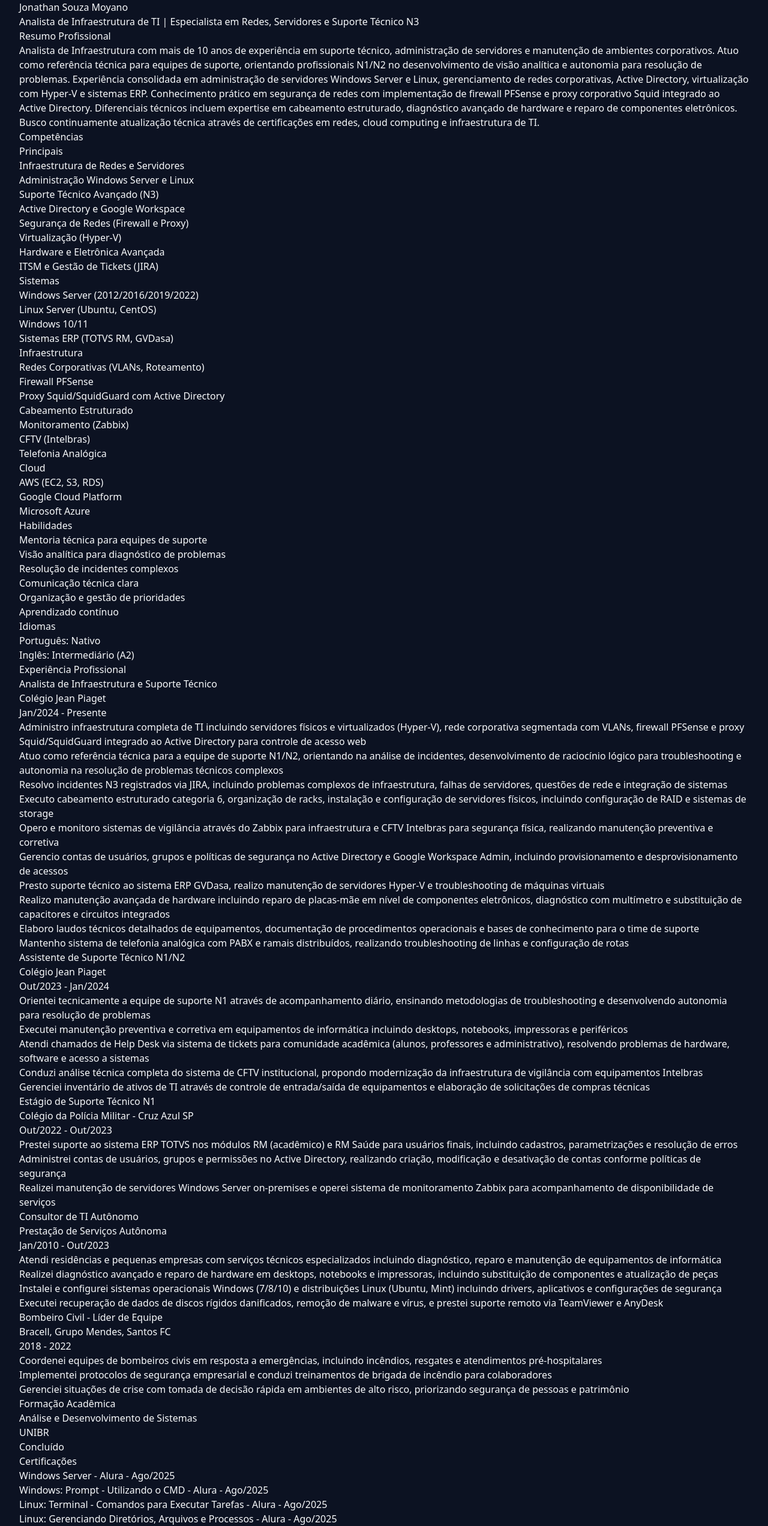
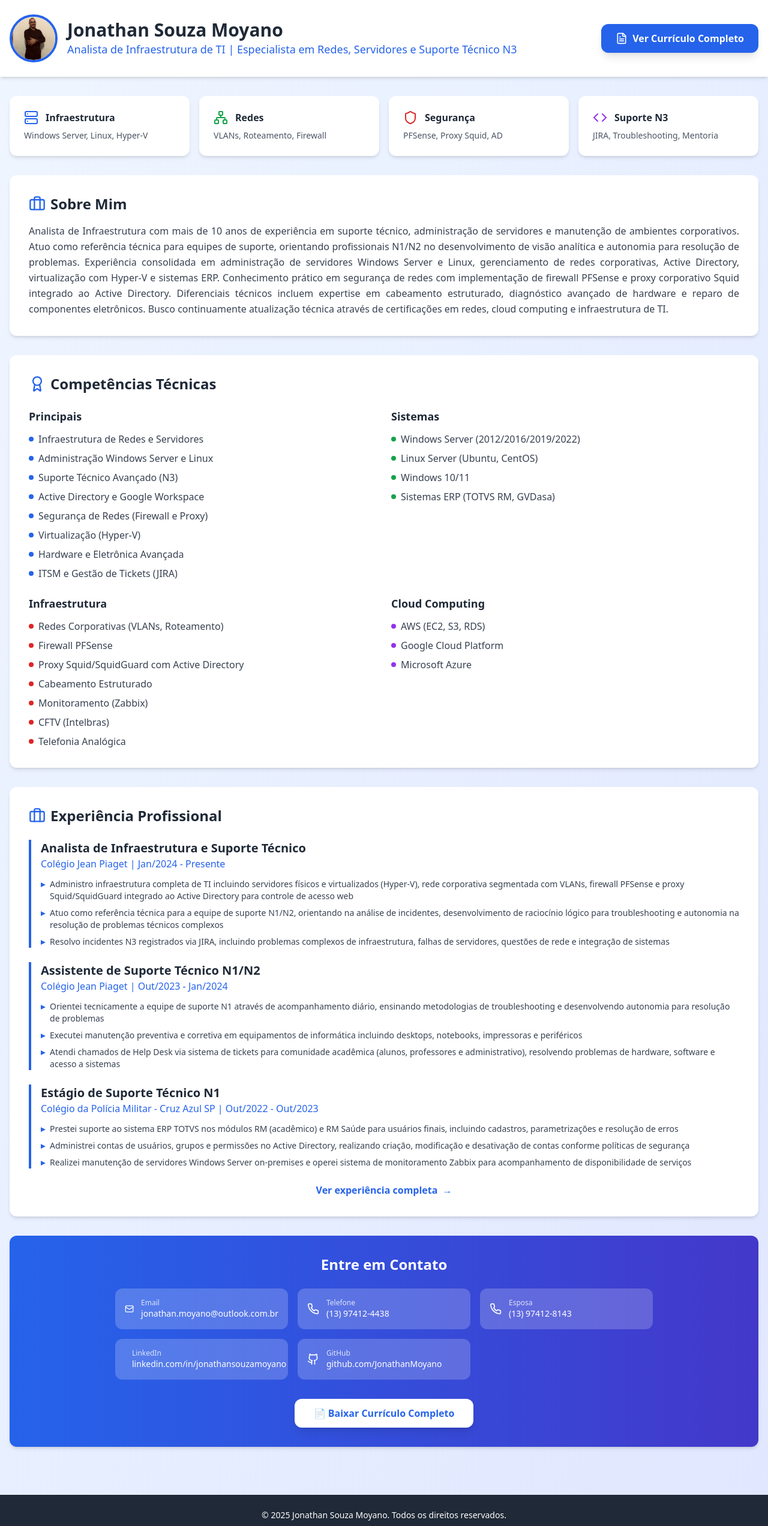
Before and after one commit to JonathanMoyano/curriculo, a Next.js app: page / in a window 1280 px wide. Shown: the top 2544 px of the page at 60% size. Built offline with nearby package versions, Linux system fonts and the light colour scheme.

Commit message:
Atualizar o index.jsx

```diff
--- a/src/pages/index.jsx
+++ b/src/pages/index.jsx
@@ -1,138 +1,298 @@
-// EXEMPLO DE INDEX.JS COM PROTEÇÕES CONTRA UNDEFINED
-// Substitua no seu src/pages/index.js
-
 import React from 'react';
+import Head from 'next/head';
+import Link from 'next/link';
 import { cvData } from '@/data/cv-data';
+import {
+  Mail,
+  Phone,
+  Linkedin,
+  Github,
+  MapPin,
+  FileText,
+  Briefcase,
+  Award,
+  Code,
+  Server,
+  Network,
+  Shield
+} from 'lucide-react';
 
 export default function Home() {
   return (
-    <div className="container">
-      <header>
-        <h1>{cvData.profile?.name || 'Nome não disponível'}</h1>
-        <p>{cvData.profile?.title?.pt || 'Título não disponível'}</p>
+    <>
+      <Head>
+        <title>{cvData.profile?.name || 'Currículo'} - Analista de Infraestrutura de TI</title>
+        <meta name="description" content="Currículo profissional de Analista de Infraestrutura de TI especializado em Redes, Servidores e Suporte Técnico N3" />
+        <meta name="viewport" content="width=device-width, initial-scale=1" />
+        <link rel="icon" href="/favicon.ico" />
+      </Head>
+
+      <div className="min-h-screen bg-gradient-to-br from-blue-50 to-indigo-100">
+        {/* Header */}
+        <header className="bg-white shadow-md">
+          <div className="container mx-auto px-4 py-6">
+            <div className="flex flex-col md:flex-row items-center justify-between gap-4">
+              <div className="flex items-center gap-4">
+                {cvData.profile?.image && (
+                  <img
+                    src={cvData.profile.image}
+                    alt={cvData.profile?.name || 'Profile'}
+                    className="w-20 h-20 rounded-full border-4 border-blue-600 object-cover"
+                  />
+                )}
+                <div>
+                  <h1 className="text-3xl font-bold text-gray-800">
+                    {cvData.profile?.name || 'Nome'}
+                  </h1>
+                  <p className="text-lg text-blue-600 font-medium">
+                    {cvData.profile?.title?.pt || 'Título Profissional'}
+                  </p>
+                </div>
+              </div>
+
+              <Link
+                href="/imprimir"
+                className="flex items-center gap-2 bg-blue-600 hover:bg-blue-700 text-white px-6 py-3 rounded-lg font-semibold transition-colors shadow-lg"
+              >
+                <FileText size={20} />
+                Ver Currículo Completo
+              </Link>
+            </div>
+          </div>
         </header>
 
-      {/* RESUMO - COM PROTEÇÃO */}
+        {/* Main Content */}
+        <main className="container mx-auto px-4 py-8">
+
+          {/* Quick Info Cards */}
+          <div className="grid grid-cols-1 md:grid-cols-2 lg:grid-cols-4 gap-4 mb-8">
+            <div className="bg-white p-6 rounded-lg shadow-md hover:shadow-xl transition-shadow">
+              <div className="flex items-center gap-3 mb-2">
+                <Server className="text-blue-600" size={24} />
+                <h3 className="font-bold text-gray-800">Infraestrutura</h3>
+              </div>
+              <p className="text-sm text-gray-600">Windows Server, Linux, Hyper-V</p>
+            </div>
+
+            <div className="bg-white p-6 rounded-lg shadow-md hover:shadow-xl transition-shadow">
+              <div className="flex items-center gap-3 mb-2">
+                <Network className="text-green-600" size={24} />
+                <h3 className="font-bold text-gray-800">Redes</h3>
+              </div>
+              <p className="text-sm text-gray-600">VLANs, Roteamento, Firewall</p>
+            </div>
+
+            <div className="bg-white p-6 rounded-lg shadow-md hover:shadow-xl transition-shadow">
+              <div className="flex items-center gap-3 mb-2">
+                <Shield className="text-red-600" size={24} />
+                <h3 className="font-bold text-gray-800">Segurança</h3>
+              </div>
+              <p className="text-sm text-gray-600">PFSense, Proxy Squid, AD</p>
+            </div>
+
+            <div className="bg-white p-6 rounded-lg shadow-md hover:shadow-xl transition-shadow">
+              <div className="flex items-center gap-3 mb-2">
+                <Code className="text-purple-600" size={24} />
+                <h3 className="font-bold text-gray-800">Suporte N3</h3>
+              </div>
+              <p className="text-sm text-gray-600">JIRA, Troubleshooting, Mentoria</p>
+            </div>
+          </div>
+
+          {/* About Section */}
           {cvData.profile?.summary && (
-        <section>
-          <h2>Resumo Profissional</h2>
-          <p>{cvData.profile.summary.pt}</p>
+            <section className="bg-white rounded-lg shadow-md p-8 mb-8">
+              <h2 className="text-2xl font-bold text-gray-800 mb-4 flex items-center gap-2">
+                <Briefcase size={28} className="text-blue-600" />
+                Sobre Mim
+              </h2>
+              <p className="text-gray-700 leading-relaxed text-justify">
+                {cvData.profile.summary.pt}
+              </p>
             </section>
           )}
 
-      {/* COMPETÊNCIAS - COM PROTEÇÃO CONTRA UNDEFINED */}
+          {/* Skills Section */}
           {cvData.skills && (
-        <section>
-          <h2>Competências</h2>
+            <section className="bg-white rounded-lg shadow-md p-8 mb-8">
+              <h2 className="text-2xl font-bold text-gray-800 mb-6 flex items-center gap-2">
+                <Award size={28} className="text-blue-600" />
+                Competências Técnicas
+              </h2>
 
-          {/* PROTEÇÃO: Verifica se cada array existe antes de mapear */}
+              <div className="grid grid-cols-1 md:grid-cols-2 gap-6">
+                {/* Competências Principais */}
                 {cvData.skills.principal?.length > 0 && (
                   <div>
-              <h3>Principais</h3>
+                    <h3 className="font-bold text-lg text-gray-800 mb-3">Principais</h3>
+                    <div className="space-y-2">
                       {cvData.skills.principal.map((skill, index) => (
-                <div key={index}>{skill.pt}</div>
+                        <div key={index} className="flex items-center gap-2">
+                          <div className="w-2 h-2 bg-blue-600 rounded-full"></div>
+                          <span className="text-gray-700">{skill.pt}</span>
+                        </div>
                       ))}
+                    </div>
                   </div>
                 )}
 
+                {/* Sistemas */}
                 {cvData.skills.sistemas?.length > 0 && (
                   <div>
-              <h3>Sistemas</h3>
+                    <h3 className="font-bold text-lg text-gray-800 mb-3">Sistemas</h3>
+                    <div className="space-y-2">
                       {cvData.skills.sistemas.map((skill, index) => (
-                <div key={index}>{skill.pt}</div>
+                        <div key={index} className="flex items-center gap-2">
+                          <div className="w-2 h-2 bg-green-600 rounded-full"></div>
+                          <span className="text-gray-700">{skill.pt}</span>
+                        </div>
                       ))}
+                    </div>
                   </div>
                 )}
 
+                {/* Infraestrutura */}
                 {cvData.skills.infraestrutura?.length > 0 && (
                   <div>
-              <h3>Infraestrutura</h3>
+                    <h3 className="font-bold text-lg text-gray-800 mb-3">Infraestrutura</h3>
+                    <div className="space-y-2">
                       {cvData.skills.infraestrutura.map((skill, index) => (
-                <div key={index}>{skill.pt}</div>
+                        <div key={index} className="flex items-center gap-2">
+                          <div className="w-2 h-2 bg-red-600 rounded-full"></div>
+                          <span className="text-gray-700">{skill.pt}</span>
+                        </div>
                       ))}
+                    </div>
                   </div>
                 )}
 
+                {/* Cloud */}
                 {cvData.skills.nuvem?.length > 0 && (
                   <div>
-              <h3>Cloud</h3>
+                    <h3 className="font-bold text-lg text-gray-800 mb-3">Cloud Computing</h3>
+                    <div className="space-y-2">
                       {cvData.skills.nuvem.map((skill, index) => (
-                <div key={index}>{skill.pt}</div>
+                        <div key={index} className="flex items-center gap-2">
+                          <div className="w-2 h-2 bg-purple-600 rounded-full"></div>
+                          <span className="text-gray-700">{skill.pt}</span>
+                        </div>
                       ))}
                     </div>
+                  </div>
                 )}
+              </div>
             </section>
           )}
 
-      {/* SOFT SKILLS - COM PROTEÇÃO */}
-      {cvData.softSkills?.length > 0 && (
-        <section>
-          <h2>Habilidades</h2>
-          {cvData.softSkills.map((skill, index) => (
-            <div key={index}>{skill.pt}</div>
-          ))}
-        </section>
-      )}
+          {/* Experience Highlights */}
+          {cvData.experience?.length > 0 && (
+            <section className="bg-white rounded-lg shadow-md p-8 mb-8">
+              <h2 className="text-2xl font-bold text-gray-800 mb-6 flex items-center gap-2">
+                <Briefcase size={28} className="text-blue-600" />
+                Experiência Profissional
+              </h2>
 
-      {/* IDIOMAS - COM PROTEÇÃO */}
-      {cvData.languages?.length > 0 && (
-        <section>
-          <h2>Idiomas</h2>
-          {cvData.languages.map((lang, index) => (
-            <div key={index}>
-              {lang.language.pt}: {lang.level.pt}
-            </div>
-          ))}
-        </section>
-      )}
-
-      {/* EXPERIÊNCIA - COM PROTEÇÃO */}
-      {cvData.experience?.length > 0 && (
-        <section>
-          <h2>Experiência Profissional</h2>
-          {cvData.experience.map((exp, index) => (
-            <div key={index}>
-              <h3>{exp.role?.pt || 'Cargo não informado'}</h3>
-              <p>{exp.company?.pt || exp.company || 'Empresa não informada'}</p>
-              <p>{exp.period?.pt || 'Período não informado'}</p>
-
+              <div className="space-y-6">
+                {cvData.experience.slice(0, 3).map((exp, index) => (
+                  <div key={index} className="border-l-4 border-blue-600 pl-4">
+                    <h3 className="text-xl font-bold text-gray-800">
+                      {exp.role?.pt || 'Cargo'}
+                    </h3>
+                    <p className="text-blue-600 font-medium">
+                      {exp.company?.pt || exp.company || 'Empresa'} | {exp.period?.pt || 'Período'}
+                    </p>
                     {exp.tasks?.length > 0 && (
-                <ul>
-                  {exp.tasks.map((task, taskIndex) => (
-                    <li key={taskIndex}>{task.pt}</li>
+                      <ul className="mt-3 space-y-2">
+                        {exp.tasks.slice(0, 3).map((task, taskIndex) => (
+                          <li key={taskIndex} className="text-gray-700 text-sm flex gap-2">
+                            <span className="text-blue-600 font-bold">▸</span>
+                            <span>{task.pt}</span>
+                          </li>
                         ))}
                       </ul>
                     )}
                   </div>
                 ))}
+              </div>
+
+              <div className="mt-6 text-center">
+                <Link
+                  href="/imprimir"
+                  className="inline-flex items-center gap-2 text-blue-600 hover:text-blue-800 font-semibold"
+                >
+                  Ver experiência completa
+                  <span>→</span>
+                </Link>
+              </div>
             </section>
           )}
 
-      {/* EDUCAÇÃO - COM PROTEÇÃO */}
-      {cvData.education?.length > 0 && (
-        <section>
-          <h2>Formação Acadêmica</h2>
-          {cvData.education.map((edu, index) => (
-            <div key={index}>
-              <h3>{edu.degree?.pt || 'Curso não informado'}</h3>
-              <p>{edu.institution || 'Instituição não informada'}</p>
-              <p>{edu.period?.pt || 'Período não informado'}</p>
+          {/* Contact Section */}
+          {cvData.contact?.length > 0 && (
+            <section className="bg-gradient-to-r from-blue-600 to-indigo-700 rounded-lg shadow-md p-8 text-white">
+              <h2 className="text-2xl font-bold mb-6 text-center">Entre em Contato</h2>
+
+              <div className="grid grid-cols-1 md:grid-cols-2 lg:grid-cols-3 gap-4 max-w-4xl mx-auto">
+                {cvData.contact.map((item, index) => (
+                  <a
+                    key={index}
+                    href={item.href}
+                    target={item.type === 'email' ? '_self' : '_blank'}
+                    rel="noopener noreferrer"
+                    className="flex items-center gap-3 bg-white bg-opacity-20 hover:bg-opacity-30 p-4 rounded-lg transition-all"
+                  >
+                    {item.type === 'email' && <Mail size={20} />}
+                    {item.type === 'phone' && <Phone size={20} />}
+                    {item.type === 'linkedin' && <Linkedin size={20} />}
+                    {item.type === 'github' && <Github size={20} />}
+                    <div>
+                      <div className="text-xs opacity-80">
+                        {item.type === 'email' && 'Email'}
+                        {item.type === 'phone' && (item.label || 'Telefone')}
+                        {item.type === 'linkedin' && 'LinkedIn'}
+                        {item.type === 'github' && 'GitHub'}
                       </div>
+                      <div className="font-medium text-sm">
+                        {item.displayValue || item.value}
+                      </div>
+                    </div>
+                  </a>
                 ))}
+              </div>
+
+              <div className="mt-8 text-center">
+                <Link
+                  href="/imprimir"
+                  className="inline-block bg-white text-blue-600 px-8 py-3 rounded-lg font-bold hover:bg-gray-100 transition-colors shadow-lg"
+                >
+                  📄 Baixar Currículo Completo
+                </Link>
+              </div>
             </section>
           )}
+        </main>
 
-      {/* CERTIFICAÇÕES - COM PROTEÇÃO */}
-      {cvData.certifications?.length > 0 && (
-        <section>
-          <h2>Certificações</h2>
-          {cvData.certifications.map((cert, index) => (
-            <div key={index}>
-              {cert.name} - {cert.institution} - {cert.date}
+        {/* Footer */}
+        <footer className="bg-gray-800 text-white py-6 mt-12">
+          <div className="container mx-auto px-4 text-center">
+            <p className="text-sm">
+              © {new Date().getFullYear()} {cvData.profile?.name || 'Jonathan Souza Moyano'}.
+              Todos os direitos reservados.
+            </p>
+            <p className="text-xs text-gray-400 mt-2">
+              Desenvolvido com Next.js e React
+            </p>
           </div>
-          ))}
-        </section>
-      )}
+        </footer>
       </div>
+
+      <style jsx>{`
+        @media print {
+          .no-print {
+            display: none !important;
+          }
+        }
+      `}</style>
+    </>
   );
 }
```
Lines whose indentation alone changed are shown as unchanged.
